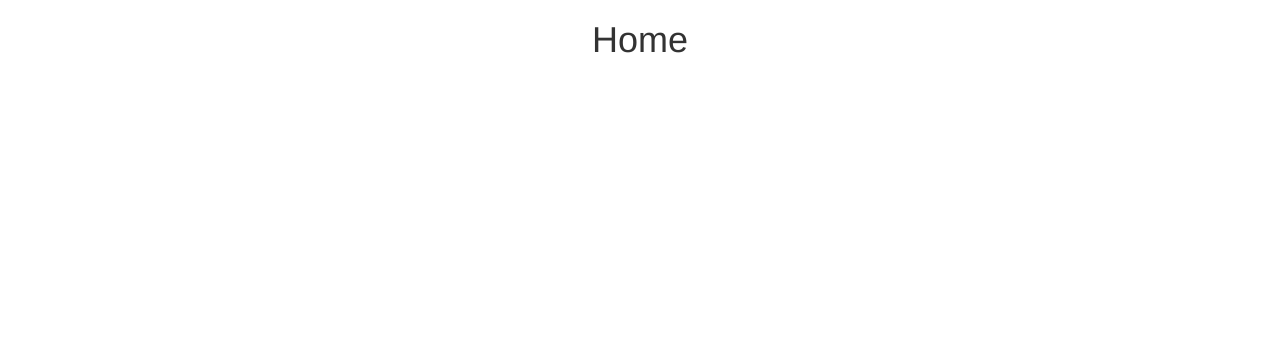
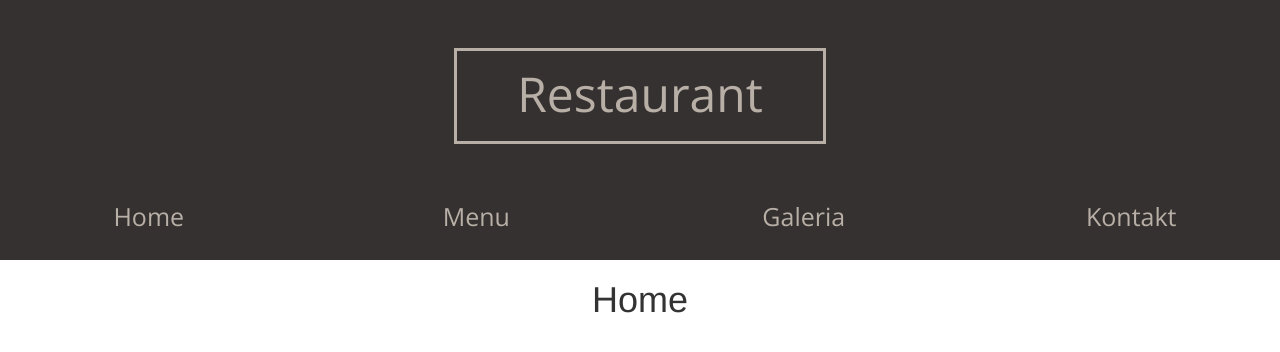
Before and after one commit to davvvid1/kukulka, a website: page frontend/app/index.html in a window 1280 px wide. Drawn offline with nearby package versions, Linux system fonts and the light colour scheme; some packages are replaced by stand-ins of ours.

Commit message:
Hover menu items

```diff
--- a/frontend/app/index.html
+++ b/frontend/app/index.html
@@ -4,12 +4,17 @@
     <meta charset="UTF-8">
     <title>Draft</title>
 
+    <link href="https://fonts.googleapis.com/css?family=Open+Sans" rel="stylesheet">
+
     <link rel="stylesheet" href="bower_components/bootstrap/dist/css/bootstrap.min.css"/>
     <link rel="stylesheet" href="bower_components/bootstrap/dist/css/bootstrap-theme.min.css"/>
     <link rel="stylesheet" href="app.css"/>
+    <link rel="stylesheet" href="modules/menuBar/menuBar.css"/>
 </head>
 
 <body ng-app="restaurant">
+
+<menu-bar></menu-bar>
 
 <ng-view></ng-view>
 
@@ -22,6 +27,7 @@
 
 <script src="modules/app.js"></script>
 <script src="modules/app.config.js"></script>
+<script src="modules/menuBar/menuBar.directive.js"></script>
 
 </body>
 </html>
--- /dev/null
+++ b/frontend/app/modules/menuBar/menuBar.css
@@ -0,0 +1,40 @@
+.menu-bar {
+    background: #353130;
+    font-family: 'georgia', 'palatino linotype', 'tahoma', 'arial';
+}
+
+.menu-bar .title {
+    padding-top: 60px;
+    padding-bottom: 60px;
+    text-align: center;
+    color: #B8AFA6;
+    font-size: 48px;
+    font-family: "Open Sans";
+}
+
+.menu-bar .title span {
+    border-style: solid;
+    border-width: 3px;
+    padding: 10px 60px 15px 60px;
+}
+
+.menu-bar .item {
+    position: relative;
+    text-align: center;
+    color: #B8AFA6;
+    font-size: 25px;
+    font-family: "Open Sans";
+    padding: 10px 10px 26px;
+}
+
+.menu-bar .item span {
+    display: none;
+    font-size: 48px;
+    position: absolute;
+    top: -6px;
+    left: calc(50% - 22px)
+}
+
+.menu-bar .item:hover span {
+    display: inline;
+}
--- /dev/null
+++ b/frontend/app/modules/menuBar/menuBar.directive.js
@@ -0,0 +1,19 @@
+(function () {
+    'use strict';
+
+    function menuBarController() {
+        var ctrl = this;
+
+    }
+
+    function menuBar() {
+        return {
+            restrict: 'E',
+            controller: ['$location', '$scope', menuBarController],
+            controllerAs: 'menuBar',
+            templateUrl: 'modules/menuBar/menuBar.tpl.html'
+        };
+    }
+
+    angular.module('restaurant').directive('menuBar', [menuBar]);
+})();
--- /dev/null
+++ b/frontend/app/modules/menuBar/menuBar.tpl.html
@@ -0,0 +1,23 @@
+<div class="menu-bar">
+    <div class="title">
+        <span>Restaurant</span>
+    </div>
+    <div class="row">
+        <div class="col-sm-3 item">
+            <div>Home</div>
+            <span>__</span>
+        </div>
+        <div class="col-sm-3 item">
+            Menu
+            <span>__</span>
+        </div>
+        <div class="col-sm-3 item">
+            Galeria
+            <span>__</span>
+        </div>
+        <div class="col-sm-3 item">
+            Kontakt
+            <span>__</span>
+        </div>
+    </div>
+</div>
```
